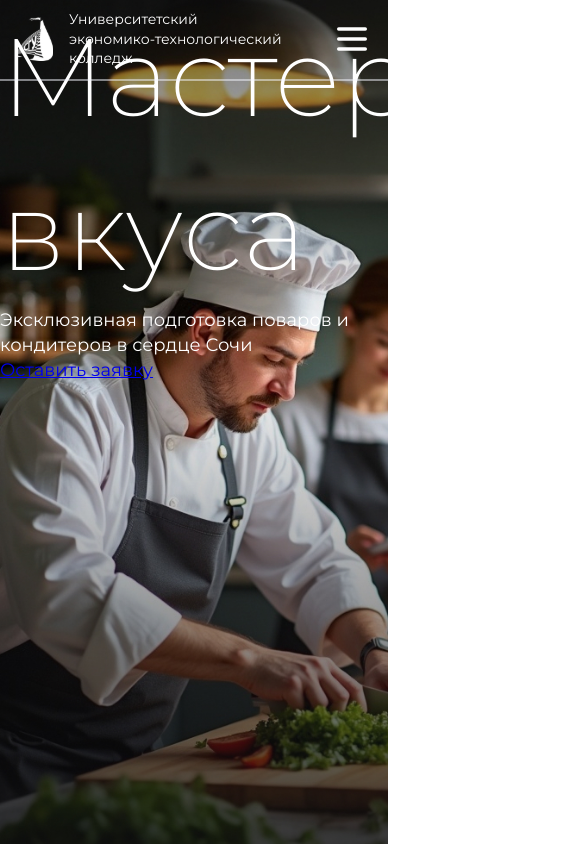
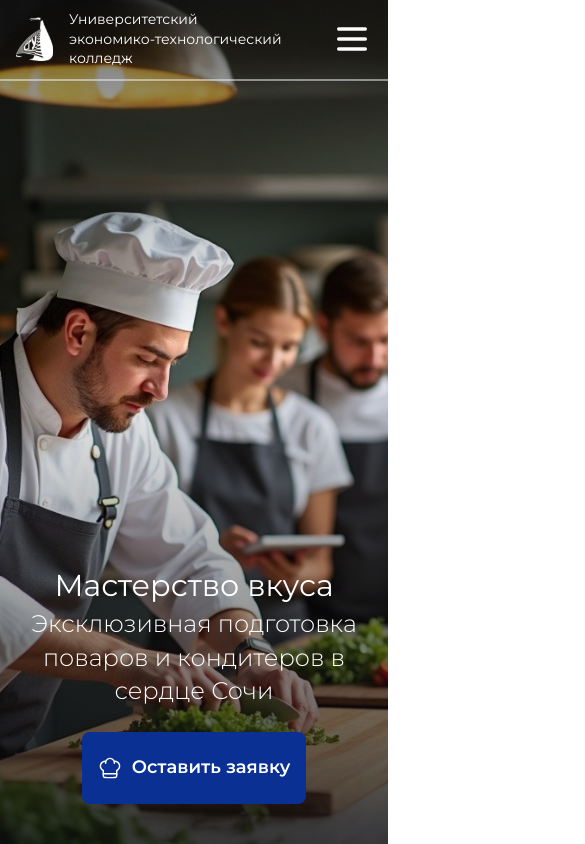
Before and after one commit to ShenhoParallux/LandingPage-college, a React (Vite) app: page / in a window 390 px wide. Shown: the top 844 px of the page, 585 px wide, since content can reach past the window. Built offline with nearby package versions, Linux system fonts and the light colour scheme.

Commit message:
Вроде как сделал баннер и адаптивность, в планах на завтра доделать бургер-меню

```diff
--- a/src/shared/assets/images/index.ts
+++ b/src/shared/assets/images/index.ts
@@ -1,5 +1,6 @@
 import LogoImage from "./header/Logo.svg";
 import BurgerImage from "./burger/Burger.svg";
 import BannerBackgroundImage from "./banner/background-banner.jpg";
+import ButtonIcon from "./callback-icon/icon.svg";
 
-export { LogoImage, BurgerImage, BannerBackgroundImage };
+export { LogoImage, BurgerImage, BannerBackgroundImage, ButtonIcon };
--- a/src/shared/styles/_globals.scss
+++ b/src/shared/styles/_globals.scss
@@ -24,7 +24,7 @@ hr {
 }
 
 h1 {
-	font-size: #{rem(110)};
+	font-size: 110px;
 	font-weight: 200;
 }
 
--- a/src/shared/styles/_variables.scss
+++ b/src/shared/styles/_variables.scss
@@ -20,8 +20,11 @@
 	--font-size-22: #{rem(22)};
 
 	--border: 1px solid var(--color-grey-alternate);
+	--border-radius-8: 8px;
 
-	--button-height: #{rem(32)};
+	--button-height-link: #{rem(72)};
+	--button-height-callback: #{rem(55)};
+	--button-padding-x: min(32px, 16px);
 
 	--container-width: #{rem(1420)};
 	--container-padding-x: #{rem(16)};
--- /dev/null
+++ b/src/shared/ui/callback-button/CallbackButton.scss
@@ -0,0 +1,25 @@
+@use '/src/shared/styles/helpers' as *;
+
+.button {
+	background-color: var(--color-blue);
+	padding-inline: var(--button-padding-x);
+	font-size: var(--font-size-18);
+	border-radius: var(--border-radius-8);
+
+	&__link {
+		@include flex(inline-flex, center, center);
+		@include reset-link;
+		padding-block: 24px;
+		column-gap: 10px;
+
+		height: var(--button-height-link);
+
+		&-icon {
+			@include square(24px);
+		}
+
+		&-description {
+			font-weight: 600;
+		}
+	}
+}
--- a/src/shared/ui/callback-button/CallbackButton.tsx
+++ b/src/shared/ui/callback-button/CallbackButton.tsx
@@ -1,4 +1,6 @@
 import * as React from "react";
+import "./CallbackButton.scss";
+import { ButtonIcon } from "@/shared/assets/images";
 
 interface ICallbackButton {
   isLinkToFooter: boolean;
@@ -8,12 +10,20 @@ export const CallbackButton: React.FC<ICallbackButton> = ({
   isLinkToFooter,
 }) => {
   return !isLinkToFooter ? (
-    <button type="button" className="callback__button">
+    <button type="button" className="button button__callback">
       Оставить заявку
     </button>
   ) : (
-    <a href="#footer" className="callback__button-link">
-      Оставить заявку
+    <a href="#footer" className="button button__link">
+      <img
+        className="button__link-icon"
+        src={ButtonIcon}
+        alt=""
+        width="24"
+        height="24"
+        loading="lazy"
+      />
+      <span className="button__link-description">Оставить заявку</span>
     </a>
   );
 };
--- a/src/widgets/ui/banner/Banner.scss
+++ b/src/widgets/ui/banner/Banner.scss
@@ -1,12 +1,47 @@
 @use '/src/shared/styles/helpers' as *;
 
 .banner {
+	@include flex(flex, space-between, center);
+
+	flex-direction: column;
 	width: 100%;
 	height: 100vh;
 	color: var(--color-light);
 	background: url(src/shared/assets/images/banner/background-banner.jpg) center/cover no-repeat;
 
 	@include mobile {
-		background-position: 20% center;
+		@include flex(flex, end, center);
+		background-position: 30% center;
+	}
+
+	&__title {
+		font-size: clamp(30px, 7.746vw, 110px);
+		margin-top: 115px;
+
+		@include tablet {
+			margin-top: 150px;
+		}
+
+		@include mobile {
+			font-weight: 400;
+		}
+	}
+
+	&__main {
+		@include flex();
+		flex-direction: column;
+		row-gap: 24px;
+		margin-bottom: 40px;
+
+		&-description {
+			font-size: clamp(24px, 3.24vw, 46px);
+			text-align: center;
+			font-weight: 300;
+			max-width: 870px;
+
+			@include mobile-s {
+				max-width: 350px;
+			}
+		}
 	}
 }
--- a/src/widgets/ui/header/header.tsx
+++ b/src/widgets/ui/header/header.tsx
@@ -4,7 +4,7 @@ import { BurgerButton } from "@/shared/ui";
 
 export const Header = () => {
   return (
-    <header className="header">
+    <header className="header" id="header">
       <div className="header__information container">
         <div className="header__information-logo">
           <img
@@ -26,6 +26,7 @@ export const Header = () => {
           <div className="header__information-access__contacts">
             <a
               href="tel:8(862)254-47-43"
+              title="Позвонить по номеру телефона"
               className="header__information-access__contacts-link"
             >
               8 (862) 254-47-43
```
Also changed, not shown: src/shared/assets/images/callback-icon/icon.svg (added).
